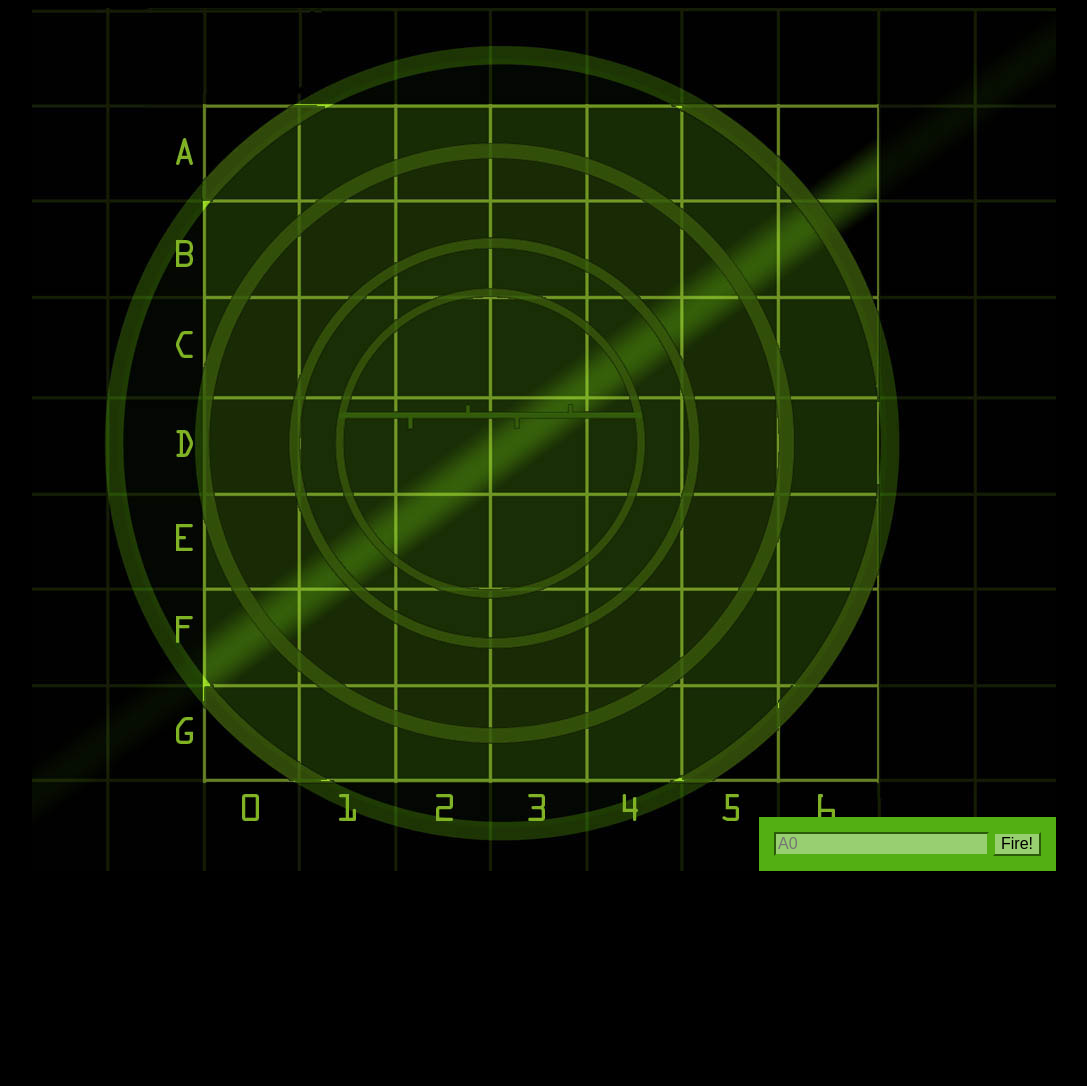
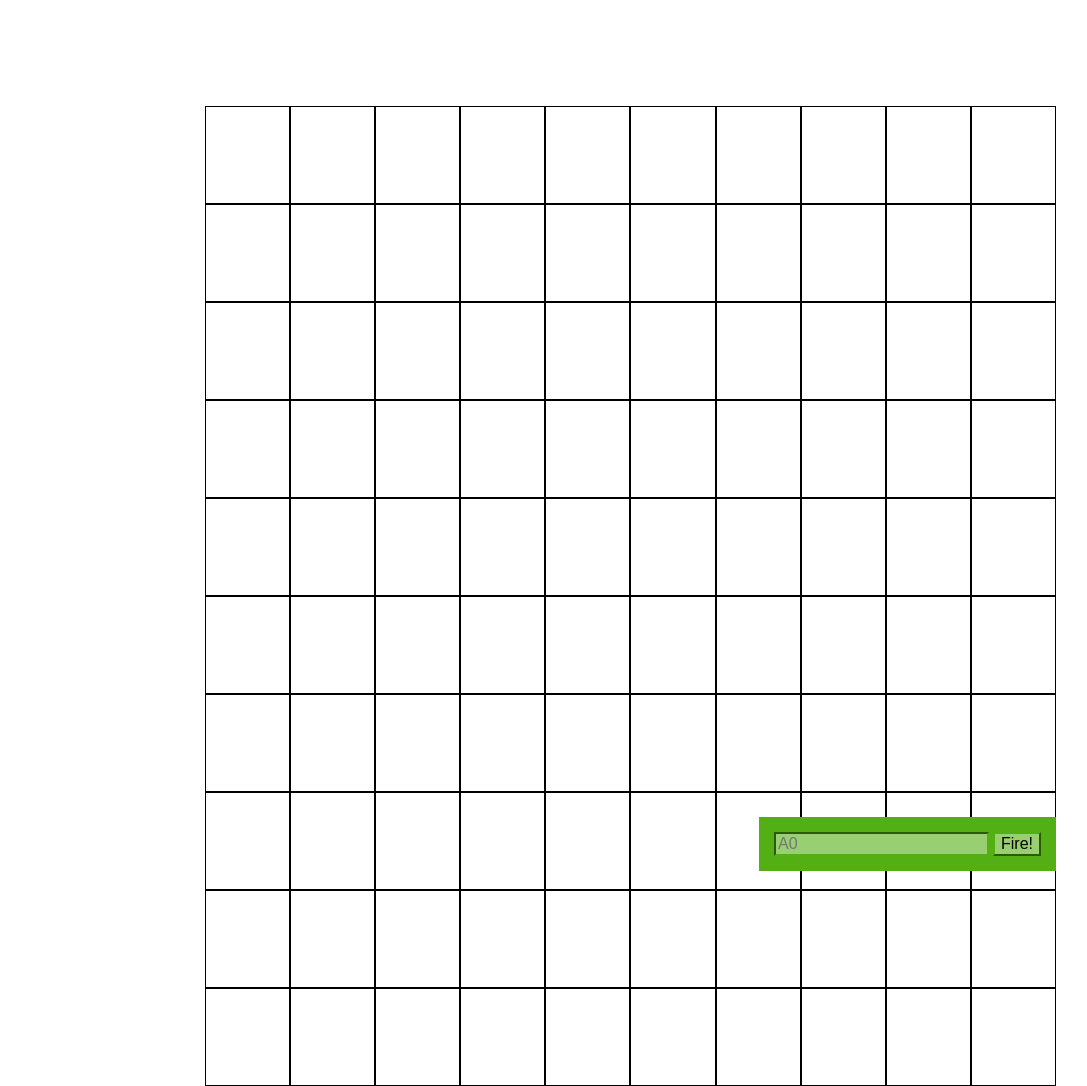
Before and after one commit to Bobtinin/Browser-Battleship, a plain HTML site: page src/index.html in a window 1280 px wide. Shown: the whole page, without its empty margins (96-1183 px from the left). Before the commit the page ends 879 px from the top, so only its background shows below. Drawn offline with Linux system fonts and the light colour scheme.

Commit message:
- Removed image, expanded table.

```diff
--- a/src/index.html
+++ b/src/index.html
@@ -5,7 +5,7 @@
     <title>Battleship</title>
     <style>
       body {
-        background-color: black;
+        background-color: #FFFFFF;
       }
 
       div#board {
@@ -13,7 +13,7 @@
         width: 1024px;
         height: 863px;
         margin: auto;
-        background: url("board.jpg") no-repeat;
+        /*background: url("board.jpg") no-repeat;*/
       }
       div#messageArea {
         position: absolute;
@@ -48,6 +48,7 @@
       td {
         width: 94px;
         height: 94px;
+        border: 1px solid #000000;
       }
   </style>
   </head>
@@ -56,32 +57,44 @@
        <div id="messageArea"></div>
        <table>
          <tr>
-           <td id="00"></td><td id="01"></td><td id="02"></td><td id="03">
-    </td><td id="04"></td> <td id="05"></td><td id="06"></td>
+           <td id="01"></td><td id="02"></td><td id="03"></td><td id="04"></td><td id="05"></td>
+           <td id="06"></td><td id="07"></td><td id="08"></td><td id="09"></td><td id="10"></td>
          </tr>
          <tr>
-           <td id="10"></td><td id="11"></td><td id="12"></td><td id="13"></td>
-     <td id="14"></td> <td id="15"></td><td id="16"></td>
+           <td id="11"></td><td id="12"></td><td id="13"></td><td id="14"></td><td id="15"></td>
+           <td id="16"></td><td id="17"></td><td id="18"></td><td id="19"></td><td id="20"></td>
          </tr>
          <tr>
-       <td id="20"></td> <td id="21"></td> <td id="22"></td> <td id="23"></td>
-       <td id="24"></td> <td id="25"></td> <td id="26"></td>
+           <td id="21"></td><td id="22"></td><td id="23"></td><td id="24"></td><td id="25"></td>
+           <td id="26"></td><td id="27"></td><td id="28"></td><td id="29"></td><td id="30"></td>
          </tr>
          <tr>
-       <td id="30"></td> <td id="31"></td> <td id="32"></td> <td id="33"></td>
-       <td id="34"></td> <td id="35"></td> <td id="36"></td>
+           <td id="31"></td><td id="32"></td><td id="33"></td><td id="34"></td><td id="35"></td>
+           <td id="36"></td><td id="37"></td><td id="38"></td><td id="39"></td><td id="40"></td>
          </tr>
          <tr>
-       <td id="40"></td> <td id="41"></td> <td id="42"></td> <td id="43"></td>
-       <td id="44"></td> <td id="45"></td> <td id="46"></td>
+           <td id="41"></td><td id="42"></td><td id="43"></td><td id="44"></td><td id="45"></td>
+           <td id="46"></td><td id="47"></td><td id="48"></td><td id="49"></td><td id="50"></td>
          </tr>
          <tr>
-       <td id="50"></td> <td id="51"></td> <td id="52"></td> <td id="53"></td>
-       <td id="54"></td> <td id="55"></td> <td id="56"></td>
+           <td id="51"></td><td id="52"></td><td id="53"></td><td id="54"></td><td id="55"></td>
+           <td id="56"></td><td id="57"></td><td id="58"></td><td id="59"></td><td id="60"></td>
          </tr>
          <tr>
-           <td id="60"></td><td id="61"></td><td id="62"></td><td id="63"></td>
-     <td id="64"></td><td id="65"></td><td id="66"></td>
+           <td id="61"></td><td id="62"></td><td id="63"></td><td id="64"></td><td id="65"></td>
+           <td id="66"></td><td id="67"></td><td id="68"></td><td id="69"></td><td id="70"></td>
+         </tr>
+         <tr>
+           <td id="71"></td><td id="72"></td><td id="73"></td><td id="74"></td><td id="75"></td>
+           <td id="76"></td><td id="77"></td><td id="78"></td><td id="79"></td><td id="80"></td>
+         </tr>
+         <tr>
+           <td id="81"></td><td id="82"></td><td id="83"></td><td id="84"></td><td id="85"></td>
+           <td id="86"></td><td id="87"></td><td id="88"></td><td id="89"></td><td id="90"></td>
+         </tr>
+         <tr>
+           <td id="91"></td><td id="92"></td><td id="93"></td><td id="94"></td><td id="95"></td>
+           <td id="96"></td><td id="97"></td><td id="98"></td><td id="99"></td><td id="100"></td>
          </tr>
        </table>
        <form>
```
Lines whose indentation alone changed are shown as unchanged.
